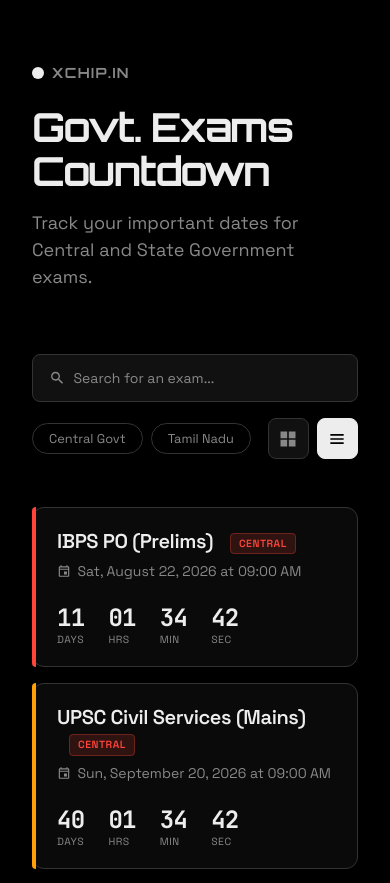
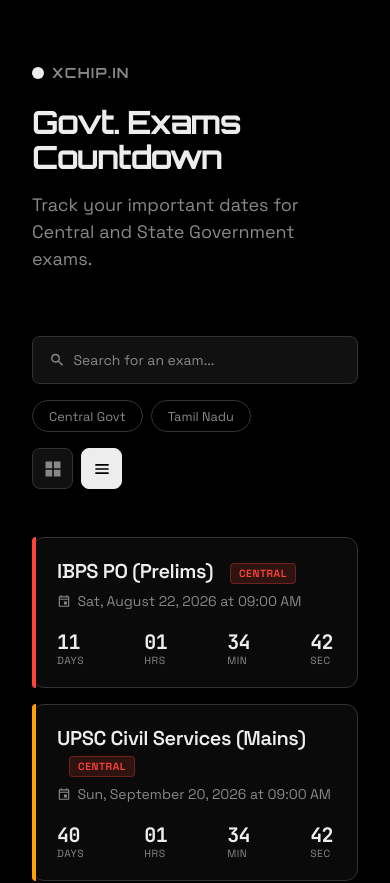
Before and after one commit to nxorg/exams, a website: page index.html in a window 390 px wide. Shown: the top 883 px of the page. Drawn offline with Linux system fonts and the light colour scheme.

Commit message:
Enhance mobile responsiveness for extremely small screens

```diff
--- a/style.css
+++ b/style.css
@@ -398,10 +398,39 @@
     .layout-list .exam-card {
         flex-direction: column;
         align-items: flex-start;
-        gap: 1.5rem;
+        gap: 1.25rem;
     }
 
     .layout-list .countdown {
         gap: 1.5rem;
+        width: 100%;
+        justify-content: space-between;
     }
 }
+
+@media (max-width: 480px) {
+    h1 {
+        font-size: 2rem;
+    }
+
+    .search-wrapper {
+        min-width: 100%;
+    }
+
+    .view-options {
+        width: 100%;
+        justify-content: flex-start;
+    }
+
+    .footer {
+        padding: 15px 20px;
+    }
+
+    .layout-list .countdown {
+        gap: 1rem;
+    }
+
+    .time-box .num {
+        font-size: 1.25rem;
+    }
+}
```
